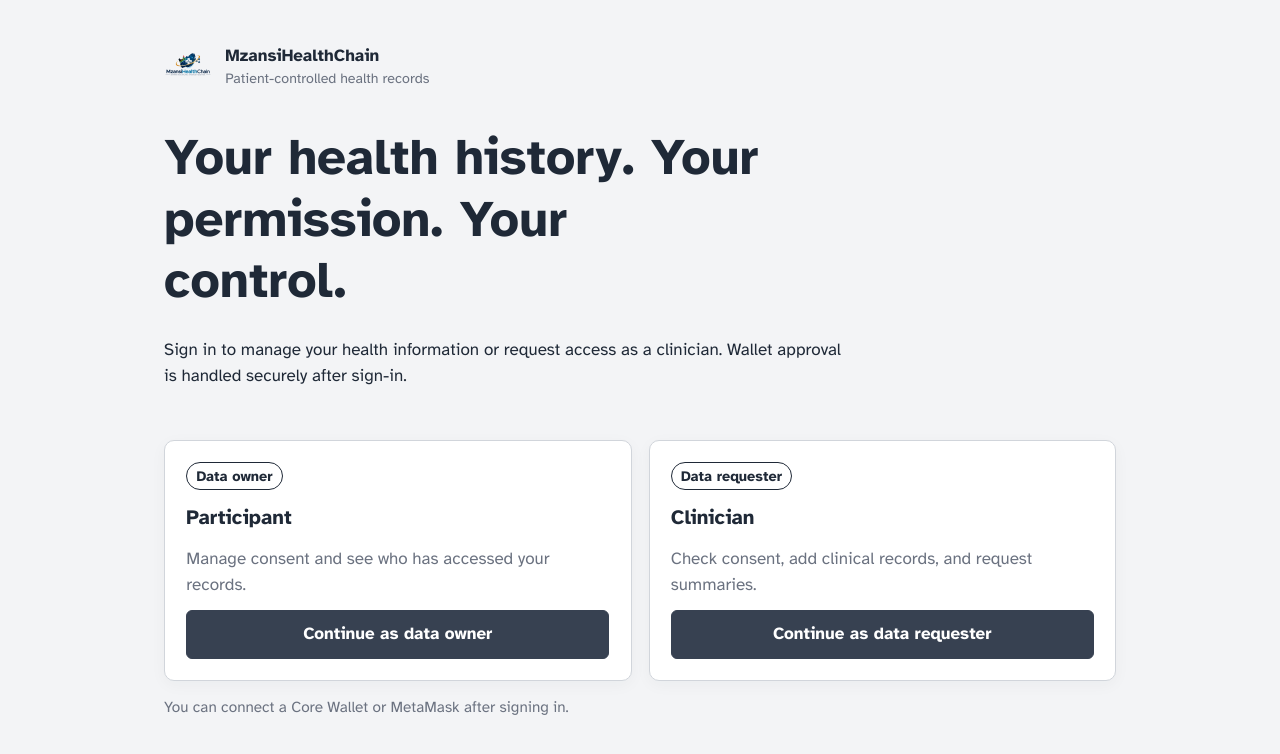
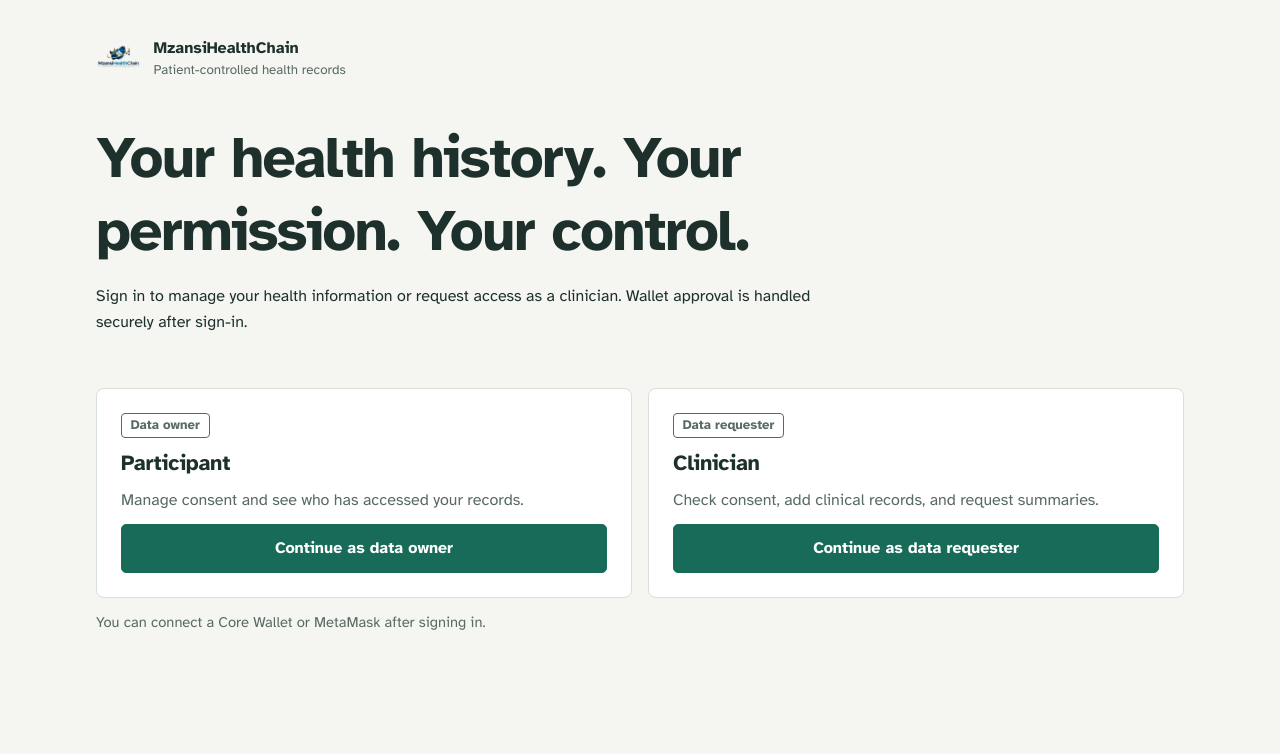
Before and after one commit to Vincentius474/MzansiHealthChain, a Next.js app in the folder frontend/: page / in a window 1280 px wide. Shown: the top 754 px of the page. Built offline with nearby package versions, Linux system fonts and the light colour scheme.

Commit message:
Enhance styling and structure for admin and landing pages; update CSS variables and layout classes

```diff
--- a/frontend/app/admin/page.tsx
+++ b/frontend/app/admin/page.tsx
@@ -216,7 +216,7 @@ export default function AdminPage() {
   }
 
   return (
-    <main className="page">
+    <main className="page admin-page">
       <h1>MzansiHealthChain Administration</h1>
 
       <p className="muted">
--- a/frontend/app/globals.css
+++ b/frontend/app/globals.css
@@ -1,100 +1,343 @@
 :root {
-  --paper: #f3f4f6; --surface: #ffffff; --ink: #1f2937; --muted: #6b7280; --line: #d1d5db;
-  --accent: #374151; --accent-ink: #ffffff; --ok: #356b4f; --warn: #8a641c; --bad: #a63d3d;
+  --paper: #f5f6f2;
+  --surface: #ffffff;
+  --ink: #1d302b;
+  --muted: #596a64;
+  --line: #d7e0da;
+  --accent: #176b58;
+  --accent-strong: #10513f;
+  --accent-ink: #ffffff;
+  --ok: #246846;
+  --warn: #83550e;
+  --bad: #a33a32;
   color-scheme: light;
 }
+
 * { box-sizing: border-box; }
-html { font-size: 17px; }
-body { margin: 0; background: var(--paper); color: var(--ink); line-height: 1.55; }
-code { font-family: ui-monospace, SFMono-Regular, Menlo, monospace; font-size: 0.88em; }
 
-.bar { display: flex; align-items: center; gap: 1rem; padding: 0.8rem clamp(1rem, 4vw, 2.5rem);
-  border-bottom: 1px solid var(--line); background: var(--surface); }
-.brand { display: flex; align-items: center; gap: 0.65rem; font-weight: 700; letter-spacing: 0.01em; margin-right: auto; }
+html { font-size: 16px; }
+
+body {
+  margin: 0;
+  background: var(--paper);
+  color: var(--ink);
+  line-height: 1.6;
+}
+
+code {
+  font-family: ui-monospace, SFMono-Regular, Menlo, monospace;
+  font-size: 0.88em;
+  overflow-wrap: anywhere;
+}
+
+a { color: var(--accent-strong); text-underline-offset: 0.18em; }
+a:hover { color: var(--accent); }
+
+.bar {
+  display: flex;
+  align-items: center;
+  gap: 1.15rem;
+  min-height: 4.5rem;
+  padding: 0.7rem clamp(1rem, 4vw, 3rem);
+  border-bottom: 1px solid var(--line);
+  background: var(--surface);
+}
+
+.brand {
+  display: flex;
+  align-items: center;
+  gap: 0.7rem;
+  margin-right: auto;
+  color: var(--ink);
+  font-weight: 700;
+  letter-spacing: 0.005em;
+}
+
 .platform-logo { display: block; object-fit: contain; }
-.header-logo { width: 2.4rem; height: 2.4rem; }
+.header-logo { width: 2.35rem; height: 2.35rem; }
 .signin-logo { width: 2.8rem; height: 2.8rem; }
-.who { color: var(--muted); }
-.page { max-width: 46rem; margin: 0 auto; padding: 2rem clamp(1rem, 4vw, 2rem) 5rem; }
-h1 { font-size: 1.9rem; line-height: 1.2; margin: 0 0 1.5rem; }
-h2 { font-size: 1.2rem; margin: 2.5rem 0 0.75rem; }
-p { max-width: 62ch; margin: 0 0 1rem; }
+
+.who {
+  padding-left: 1rem;
+  border-left: 1px solid var(--line);
+  color: var(--muted);
+  font-size: 0.92rem;
+}
+
+.bar > a {
+  color: var(--accent-strong);
+  font-weight: 700;
+  text-decoration: none;
+}
+
+.page {
+  width: min(100% - 2rem, 76rem);
+  margin: 0 auto;
+  padding: 2.5rem 0 5rem;
+}
+
+h1, h2, h3 { color: var(--ink); line-height: 1.25; }
+h1 { margin: 0 0 1rem; font-size: clamp(1.8rem, 3vw, 2.35rem); letter-spacing: -0.025em; }
+h2 { margin: 2rem 0 0.75rem; font-size: 1.28rem; letter-spacing: -0.01em; }
+h3 { margin: 0 0 0.55rem; font-size: 1.08rem; }
+p { max-width: 70ch; margin: 0 0 1rem; }
 .muted { color: var(--muted); }
 
-.panel { background: var(--surface); border: 1px solid var(--line); border-radius: 10px; padding: 1.25rem; }
+.panel {
+  padding: 1.25rem;
+  border: 1px solid var(--line);
+  border-radius: 8px;
+  background: var(--surface);
+}
+
 form.panel { display: grid; gap: 1rem; }
-label { display: grid; gap: 0.3rem; font-weight: 700; }
-label small { font-weight: 400; color: var(--muted); }
-input, textarea, select { font: inherit; color: inherit; background: var(--paper); border: 1px solid var(--line);
-  border-radius: 6px; padding: 0.6rem 0.7rem; width: 100%; }
+
+label {
+  display: grid;
+  gap: 0.38rem;
+  font-weight: 700;
+}
+
+label small { color: var(--muted); font-weight: 400; }
+
+input, textarea, select {
+  width: 100%;
+  padding: 0.68rem 0.75rem;
+  border: 1px solid #bdcbc2;
+  border-radius: 5px;
+  background: var(--surface);
+  color: var(--ink);
+  font: inherit;
+}
+
+input[type="checkbox"] { accent-color: var(--accent); }
+input[type="file"] { padding: 0.5rem; }
 textarea { min-height: 8rem; resize: vertical; }
-:focus-visible { outline: 3px solid var(--accent); outline-offset: 2px; }
 
-button { font: inherit; cursor: pointer; border-radius: 6px; padding: 0.6rem 1.1rem; border: 1px solid var(--accent);
-  background: var(--accent); color: var(--accent-ink); font-weight: 700; }
-button.secondary { background: transparent; color: var(--accent); }
-button.danger { background: transparent; color: var(--bad); border-color: var(--bad); }
-button.link { background: none; border: none; color: var(--accent); padding: 0.2rem; text-decoration: underline; font-weight: 400; }
-button:disabled { opacity: 0.55; cursor: not-allowed; }
-.row { display: flex; gap: 0.75rem; flex-wrap: wrap; align-items: end; }
+:focus-visible {
+  outline: 3px solid #5b9b84;
+  outline-offset: 2px;
+}
+
+button {
+  padding: 0.65rem 1rem;
+  border: 1px solid var(--accent);
+  border-radius: 5px;
+  background: var(--accent);
+  color: var(--accent-ink);
+  cursor: pointer;
+  font: inherit;
+  font-weight: 700;
+}
+
+button:hover:not(:disabled), .button-link:hover { background: var(--accent-strong); }
+button.secondary { background: var(--surface); color: var(--accent-strong); }
+button.secondary:hover:not(:disabled) { background: #edf4ef; }
+button.danger { border-color: var(--bad); background: var(--surface); color: var(--bad); }
+button.danger:hover:not(:disabled) { background: #fff3f1; }
+button.link {
+  padding: 0.25rem;
+  border: 0;
+  background: transparent;
+  color: var(--accent-strong);
+  font-weight: 700;
+  text-decoration: underline;
+}
+button.link:hover:not(:disabled) { background: transparent; color: var(--accent); }
+button:disabled { opacity: 0.58; cursor: not-allowed; }
+
+.row { display: flex; flex-wrap: wrap; align-items: flex-end; gap: 0.85rem; }
 .row > label { flex: 1 1 14rem; }
 
-.notice { border-left: 4px solid var(--accent); padding: 0.7rem 1rem; background: var(--surface); margin: 1rem 0; border-radius: 0 6px 6px 0; }
-.notice.error { border-color: var(--bad); }
-.notice.success { border-color: var(--ok); }
+.notice {
+  margin: 1rem 0;
+  padding: 0.8rem 1rem;
+  border: 1px solid var(--line);
+  border-left: 4px solid var(--accent);
+  border-radius: 5px;
+  background: var(--surface);
+}
+.notice.error { border-left-color: var(--bad); }
+.notice.success { border-left-color: var(--ok); }
 
-.list { list-style: none; margin: 0; padding: 0; display: grid; gap: 0.6rem; }
-.list li { display: flex; gap: 0.75rem; align-items: center; justify-content: space-between; flex-wrap: wrap;
-  background: var(--surface); border: 1px solid var(--line); border-radius: 8px; padding: 0.8rem 1rem; }
-.chip { font-size: 0.85rem; font-weight: 700; padding: 0.1rem 0.55rem; border-radius: 99px; border: 1px solid currentColor; }
-.chip.ok { color: var(--ok); } .chip.warn { color: var(--warn); } .chip.bad { color: var(--bad); }
+.list {
+  display: grid;
+  gap: 0.55rem;
+  margin: 0;
+  padding: 0;
+  list-style: none;
+}
+.list li {
+  display: flex;
+  flex-wrap: wrap;
+  align-items: center;
+  justify-content: space-between;
+  gap: 0.75rem;
+  padding: 0.85rem 1rem;
+  border: 1px solid var(--line);
+  border-radius: 6px;
+  background: var(--surface);
+}
 
-/* The agent trace: a ledger of what happened, in order. */
-.ledger { list-style: none; margin: 0; padding: 0 0 0 1.4rem; border-left: 2px solid var(--line); display: grid; gap: 0.7rem; }
+.chip {
+  display: inline-block;
+  padding: 0.12rem 0.55rem;
+  border: 1px solid currentColor;
+  border-radius: 4px;
+  color: var(--muted);
+  font-size: 0.82rem;
+  font-weight: 700;
+  line-height: 1.45;
+}
+.chip.ok { color: var(--ok); }
+.chip.warn { color: var(--warn); }
+.chip.bad { color: var(--bad); }
+
+.ledger {
+  display: grid;
+  gap: 0.7rem;
+  margin: 0;
+  padding: 0 0 0 1.4rem;
+  border-left: 2px solid var(--line);
+  list-style: none;
+}
 .ledger li { position: relative; }
-.ledger li::before { content: ""; position: absolute; left: -1.78rem; top: 0.5rem; width: 0.75rem; height: 0.75rem;
-  border-radius: 50%; background: var(--ok); border: 2px solid var(--paper); }
+.ledger li::before {
+  position: absolute;
+  top: 0.48rem;
+  left: -1.78rem;
+  width: 0.7rem;
+  height: 0.7rem;
+  border: 2px solid var(--paper);
+  border-radius: 50%;
+  background: var(--ok);
+  content: "";
+}
 .ledger li.bad::before { background: var(--bad); }
 
 .summary { white-space: pre-wrap; }
-.hero { padding: 1rem 0 0.5rem; }
-.hero h1 { font-size: clamp(2rem, 6vw, 3rem); max-width: 18ch; }
-.eyebrow { color: var(--muted); font-weight: 700; text-transform: uppercase; letter-spacing: 0.08em; font-size: 0.8rem; margin-bottom: 0.5rem; }
-.signin-page { max-width: 60rem; }
-.signin-brand { display: flex; align-items: center; gap: 0.8rem; margin: 0.5rem 0 1.2rem; }
-.signin-brand > span:last-child { display: grid; line-height: 1.2; }
-.signin-brand small { color: var(--muted); margin-top: 0.2rem; }
-.login-grid { display: grid; grid-template-columns: repeat(2, minmax(0, 1fr)); gap: 1rem; margin-top: 1.5rem; }
-.login-card { display: flex; flex-direction: column; align-items: flex-start; gap: 0.7rem; }
+.hero { padding: 1.6rem 0 0.8rem; }
+.hero h1 { max-width: 19ch; font-size: clamp(2.2rem, 6vw, 3.65rem); }
+.eyebrow {
+  margin-bottom: 0.55rem;
+  color: var(--accent-strong);
+  font-size: 0.78rem;
+  font-weight: 700;
+  letter-spacing: 0.09em;
+  text-transform: uppercase;
+}
+
+.signin-page { width: min(100% - 2rem, 68rem); padding-top: 2rem; }
+.signin-brand {
+  display: flex;
+  align-items: center;
+  gap: 0.8rem;
+  margin: 0.25rem 0 1rem;
+}
+.signin-brand > span:last-child { display: grid; line-height: 1.3; }
+.signin-brand small { margin-top: 0.15rem; color: var(--muted); }
+.login-grid {
+  display: grid;
+  grid-template-columns: repeat(2, minmax(0, 1fr));
+  gap: 1rem;
+  margin-top: 1.5rem;
+}
+.login-card {
+  display: flex;
+  min-height: 13rem;
+  flex-direction: column;
+  align-items: flex-start;
+  gap: 0.7rem;
+  padding: 1.5rem;
+}
 .login-card h2, .login-card p { margin: 0; }
-.login-card button { margin-top: auto; }
-.login-form { width: 100%; display: grid; gap: 0.8rem; }
+.login-card h2 { font-size: 1.35rem; }
+.login-card button, .login-card .button-link { margin-top: auto; }
+.login-form { display: grid; width: 100%; gap: 0.8rem; }
 .login-form button { margin-top: 0.2rem; }
-.button-link { display: inline-flex; align-items: center; justify-content: center; width: 100%; margin-top: auto;
-  border: 1px solid var(--accent); border-radius: 6px; padding: 0.6rem 1.1rem; background: var(--accent);
-  color: var(--accent-ink); font-weight: 700; text-decoration: none; }
-.button-link:hover { filter: brightness(1.12); }
-.sign-in-form { display: grid; gap: 1rem; max-width: 32rem; box-shadow: 0 8px 24px rgba(31, 41, 55, 0.06); }
+.button-link {
+  display: inline-flex;
+  width: 100%;
+  align-items: center;
+  justify-content: center;
+  margin-top: auto;
+  padding: 0.65rem 1rem;
+  border: 1px solid var(--accent);
+  border-radius: 5px;
+  background: var(--accent);
+  color: var(--accent-ink);
+  font-weight: 700;
+  text-align: center;
+  text-decoration: none;
+}
+.sign-in-form { display: grid; max-width: 34rem; gap: 1rem; }
 .settings-continue { margin-top: 1rem; }
-.wallet-note { margin: 1rem 0; font-size: 0.92rem; }
-.signin-links { display: flex; gap: 1.2rem; flex-wrap: wrap; }
-.panel { box-shadow: 0 4px 16px rgba(31, 41, 55, 0.04); }
-.demo-hint { margin: 0.8rem 0 1.5rem; font-size: 0.9rem; }
+.wallet-note { margin: 1rem 0; font-size: 0.94rem; }
+.signin-links { display: flex; flex-wrap: wrap; gap: 1.2rem; }
+.demo-hint { margin: 0.8rem 0 1.5rem; font-size: 0.92rem; }
 .login-options { align-items: center; }
+
 .settings-card { display: grid; justify-items: start; gap: 0.8rem; }
 .settings-card h2, .settings-card p { margin: 0; }
 .settings-back { margin-top: 1rem; }
-.category-picker { border: 1px solid var(--line); border-radius: 6px; padding: 0.8rem; }
-.category-picker legend { padding: 0 0.3rem; font-weight: 700; }
-.category-grid { display: grid; grid-template-columns: repeat(auto-fit, minmax(10rem, 1fr)); gap: 0.45rem 0.8rem; }
-.check-label { display: flex; align-items: center; gap: 0.45rem; font-weight: 400; }
+
+.category-picker {
+  min-width: 0;
+  padding: 0.9rem 1rem 1rem;
+  border: 1px solid var(--line);
+  border-radius: 5px;
+}
+.category-picker legend { padding: 0 0.35rem; font-weight: 700; }
+.category-grid { display: grid; grid-template-columns: repeat(auto-fit, minmax(10rem, 1fr)); gap: 0.55rem 1rem; }
+.check-label { display: flex; align-items: center; gap: 0.5rem; font-weight: 400; }
 .check-label input { width: auto; margin: 0; }
+
 .record-stack { display: grid; gap: 0.8rem; }
 .record-stack h3 { margin: 0 0 0.35rem; }
 .record-stack p { margin-bottom: 0.4rem; }
-.record-stack pre { white-space: pre-wrap; overflow-wrap: anywhere; font: inherit; }
-.inline-actions { display: flex; gap: 0.6rem; align-items: center; flex-wrap: wrap; }
+.record-stack pre {
+  overflow-wrap: anywhere;
+  white-space: pre-wrap;
+  font: inherit;
+}
+.record-stack details { padding: 0.8rem 0; border-top: 1px solid var(--line); }
+.record-stack summary { color: var(--accent-strong); cursor: pointer; font-weight: 700; }
+.inline-actions { display: flex; flex-wrap: wrap; align-items: center; gap: 0.6rem; }
+.inline-actions h2, .inline-actions h3 { margin: 0; }
 .compact { min-height: 4rem; }
 
-@media (prefers-reduced-motion: no-preference) { button { transition: filter 0.15s; } button:hover:not(:disabled) { filter: brightness(1.08); } }
-@media (max-width: 600px) { .login-grid { grid-template-columns: 1fr; } }
+.app-page { width: min(100% - 2rem, 76rem); }
+.app-page > h1 { margin-bottom: 1.5rem; }
+.app-page > section {
+  margin-top: 2rem;
+  padding-top: 1.65rem;
+  border-top: 1px solid var(--line);
+}
+.app-page > section:first-of-type { margin-top: 0; }
+.app-page > section h2 { margin-top: 0; }
+.app-page > section > .panel,
+.app-page > section > form.panel { margin-top: 0.8rem; }
+.app-page .record-stack > .panel { padding: 1.15rem; }
+
+.admin-page { width: min(100% - 2rem, 68rem); }
+.admin-page > p:first-of-type { margin-bottom: 1.5rem; }
+.admin-page > section.panel { margin-top: 1.2rem; }
+.admin-page > section.panel h2 { margin-top: 0; }
+.admin-page > section.panel form { display: grid; gap: 1rem; }
+.admin-page > section.panel h3 { margin-top: 1.25rem; }
+
+@media (max-width: 700px) {
+  .bar { gap: 0.75rem; padding-inline: 1rem; }
+  .brand { flex: 1 0 100%; }
+  .who { flex: 1 1 auto; padding-left: 0; border-left: 0; font-size: 0.86rem; }
+  .page { padding-top: 1.75rem; }
+  .signin-page { padding-top: 1.5rem; }
+  .login-grid { grid-template-columns: 1fr; }
+  .login-card { min-height: 0; }
+  .app-page > section { margin-top: 1.5rem; padding-top: 1.25rem; }
+  .app-page .inline-actions h2 { flex: 1 0 100%; }
+}
+
+@media (prefers-reduced-motion: no-preference) {
+  button, .button-link { transition: background-color 0.15s ease; }
+}
--- a/frontend/app/page.tsx
+++ b/frontend/app/page.tsx
@@ -2,7 +2,7 @@ import Link from "next/link";
 
 export default function Home() {
   return (
-    <main className="page signin-page">
+    <main className="page signin-page landing-page">
       <div className="signin-brand">
         <img className="platform-logo signin-logo" src="/logo.png" alt="" />
         <span><strong>MzansiHealthChain</strong><small>Patient-controlled health records</small></span>
--- a/frontend/components/Shell.tsx
+++ b/frontend/components/Shell.tsx
@@ -22,7 +22,7 @@ export default function Shell({ session, title, children }: { session: Session;
         <Link href="/settings">Settings</Link>
         <button className="link" onClick={() => { clearSession(); router.push("/"); }}>Sign out</button>
       </header>
-      <main className="page">
+      <main className="page app-page">
         <h1>{title}</h1>
         {children}
       </main>
```
Also changed, not shown: 1 other file (tests, documents, lock files or other folders).
